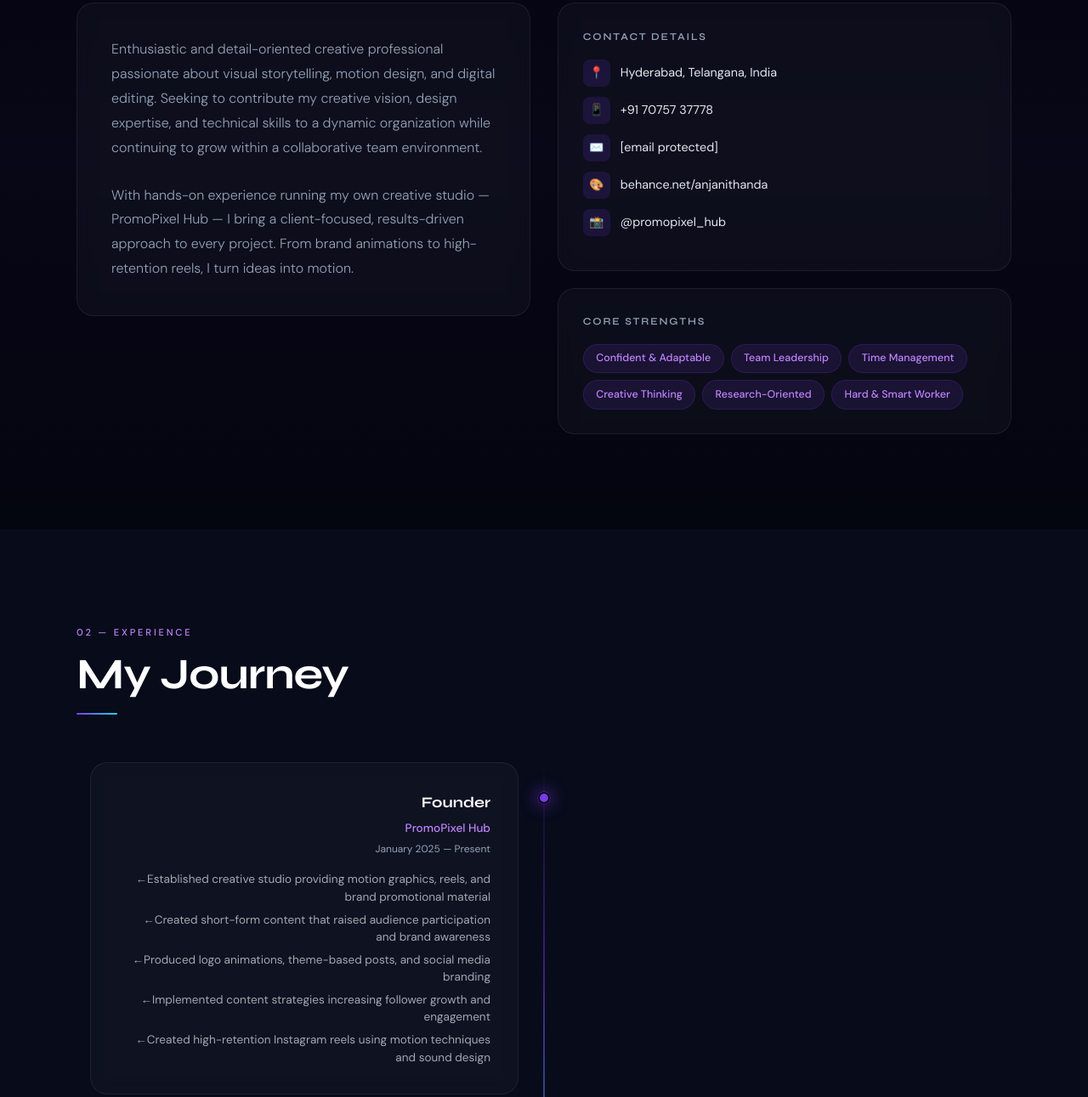
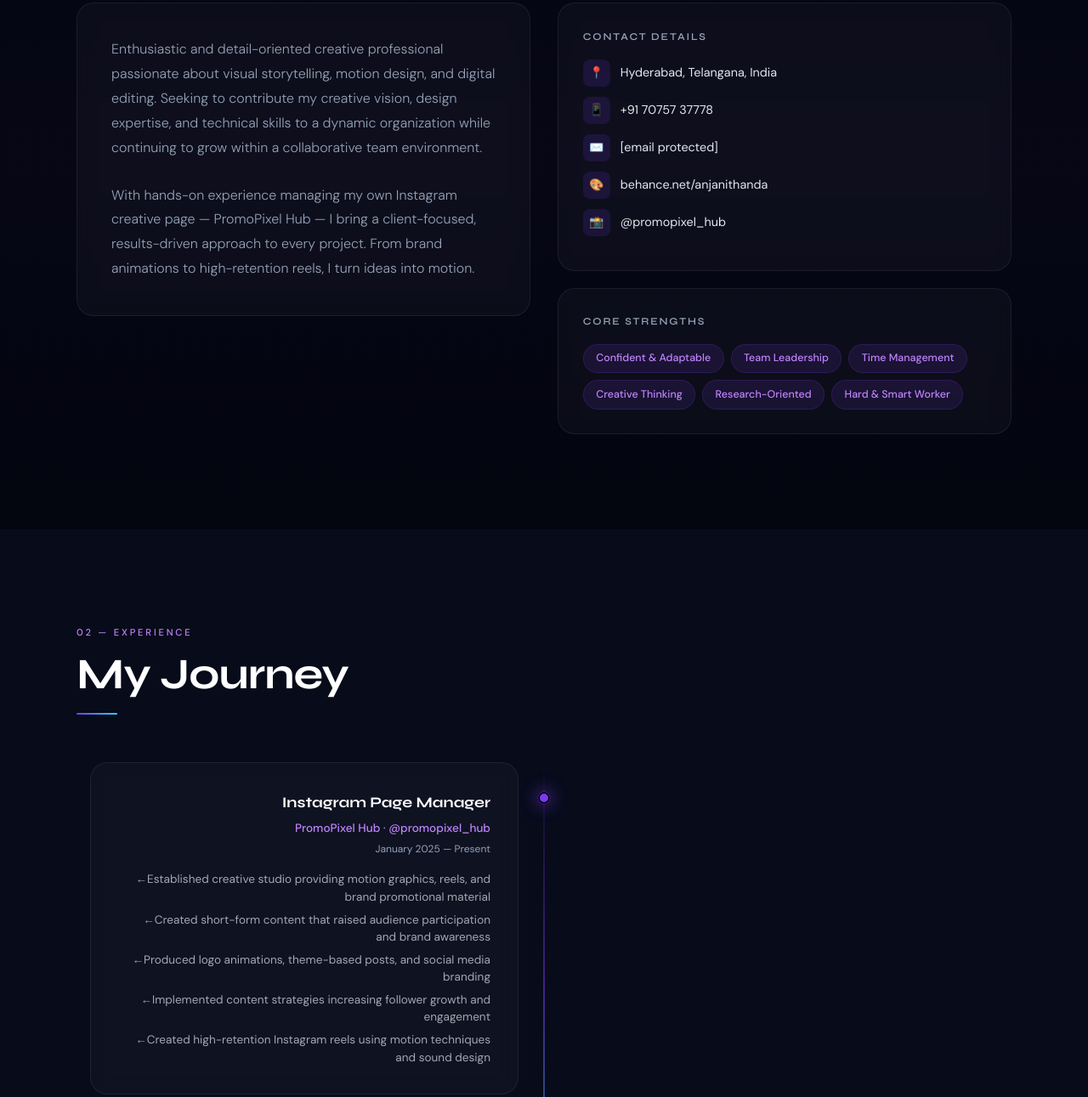
Before and after one commit to anjani-thanda/resume, a plain HTML site: page index.html in a window 1280 px wide. Shown: the part 1070-2361 px from the top of the page at 85% size. Drawn offline with Linux system fonts and the light colour scheme.

Commit message:
Update index.html

```diff
--- a/index.html
+++ b/index.html
@@ -242,7 +242,7 @@ footer { border-top: 1px solid var(--border); padding: 3rem 2rem; text-align: ce
       <div class="glass about-main">
         <p>Enthusiastic and detail-oriented creative professional passionate about visual storytelling, motion design, and digital editing. Seeking to contribute my creative vision, design expertise, and technical skills to a dynamic organization while continuing to grow within a collaborative team environment.</p>
         <br>
-        <p>With hands-on experience running my own creative studio — PromoPixel Hub — I bring a client-focused, results-driven approach to every project. From brand animations to high-retention reels, I turn ideas into motion.</p>
+        <p>With hands-on experience managing my own Instagram creative page — PromoPixel Hub — I bring a client-focused, results-driven approach to every project. From brand animations to high-retention reels, I turn ideas into motion.</p>
       </div>
       <div class="about-side">
         <div class="glass contact-card">
@@ -277,8 +277,8 @@ footer { border-top: 1px solid var(--border); padding: 3rem 2rem; text-align: ce
     <div class="timeline">
       <div class="timeline-item">
         <div class="glass timeline-card left">
-          <p class="exp-role">Founder</p>
-          <p class="exp-company">PromoPixel Hub</p>
+          <p class="exp-role">Instagram Page Manager</p>
+          <p class="exp-company">PromoPixel Hub · @promopixel_hub</p>
           <p class="exp-duration">January 2025 — Present</p>
           <ul class="exp-bullets">
             <li>Established creative studio providing motion graphics, reels, and brand promotional material</li>
@@ -373,6 +373,7 @@ footer { border-top: 1px solid var(--border); padding: 3rem 2rem; text-align: ce
         <div class="edu-icon">🎓</div>
         <p class="edu-card-title">Education</p>
         <ul class="edu-list">
+          <li><strong style="color:var(--text)">MA-Multimedia</strong> — ICAT Design & Media · Currently Pursuing</li>
           <li><strong style="color:var(--text)">Bachelor of Arts</strong> — Sri Sathya Sai University (2024) · CGPA: 8.17</li>
           <li><strong style="color:var(--text)">Intermediate (EHML)</strong> — Sri Sathya Sai Prashanthi Niketanam (2021) · 87.8%</li>
           <li><strong style="color:var(--text)">SSC</strong> — Vidya Jyothi High School (2019) · CGPA: 9.2</li>
```
